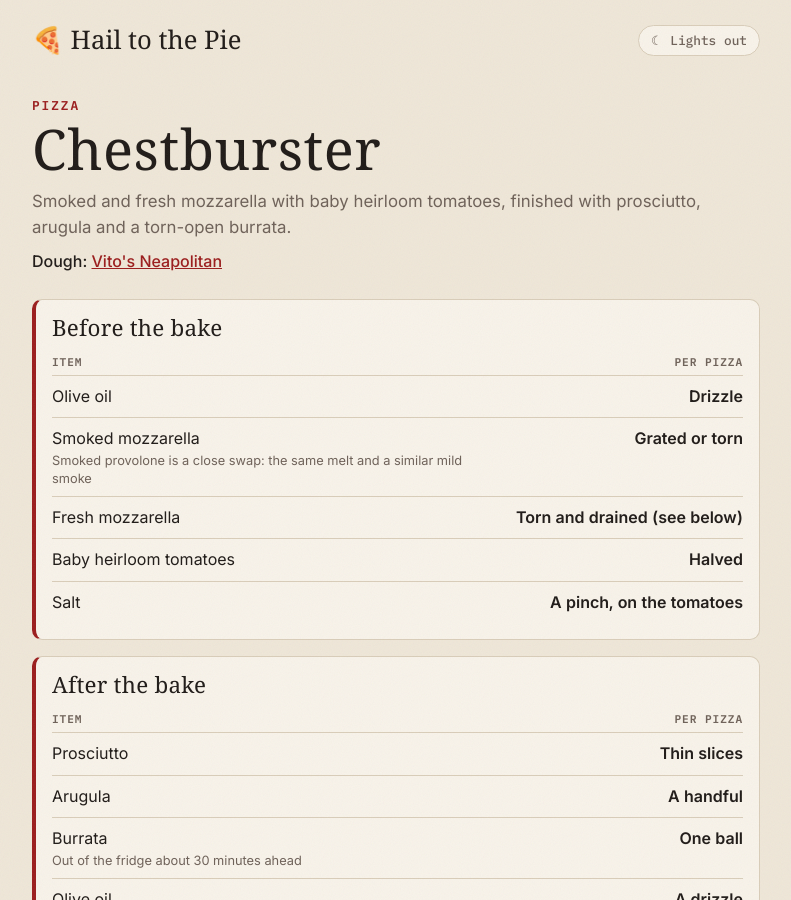
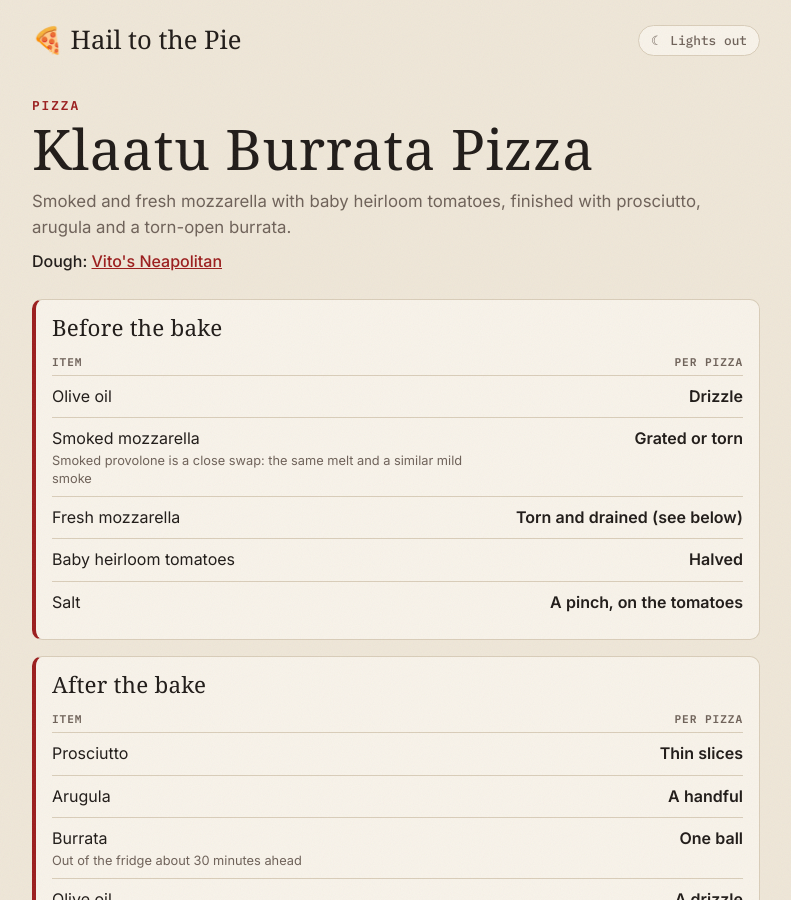
Before and after one commit to daftn/pizza, a Jekyll site: the page built from _recipes/prosciutto-burrata.md, in a window 1280 px wide and 900 px high. Shown: the whole window, without its empty margins (244-1035 px from the left). Built offline with Jekyll 4.4.1, drawn with Linux system fonts in a browser that asks for light colours; some web fonts are replaced.

Commit message:
Rename Chestburster to Klaatu Burrata Pizza
Co-Authored-By: Claude Opus 5.5 <noreply@anthropic.com>
Claude-Session: https://claude.ai/code/session_01CXsahQwDMBDTEp9ieURmT9

```diff
--- a/_recipes/prosciutto-burrata.md
+++ b/_recipes/prosciutto-burrata.md
@@ -1,5 +1,5 @@
 ---
-title: Chestburster
+title: Klaatu Burrata Pizza
 category: pizza
 summary: Smoked and fresh mozzarella with baby heirloom tomatoes, finished with prosciutto, arugula and a torn-open burrata.
 uses_dough: vitos-neapolitan
```
